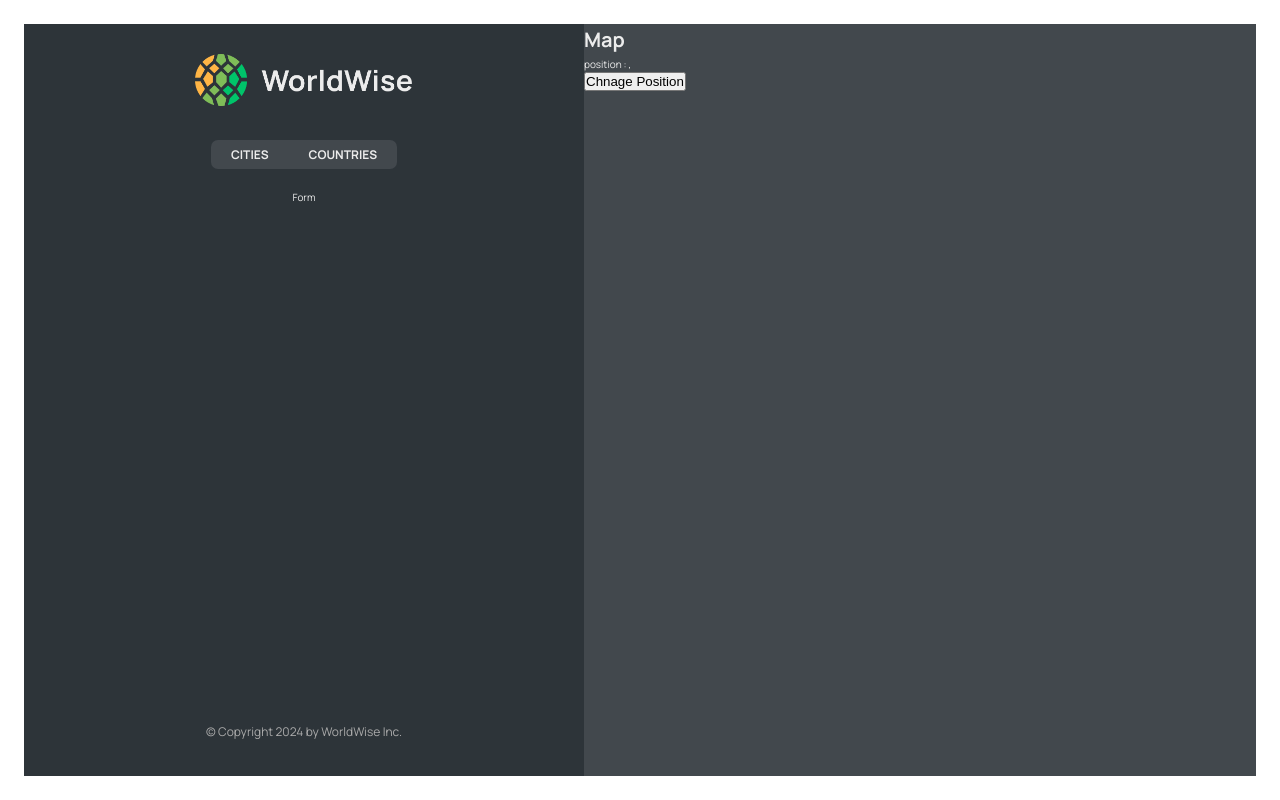
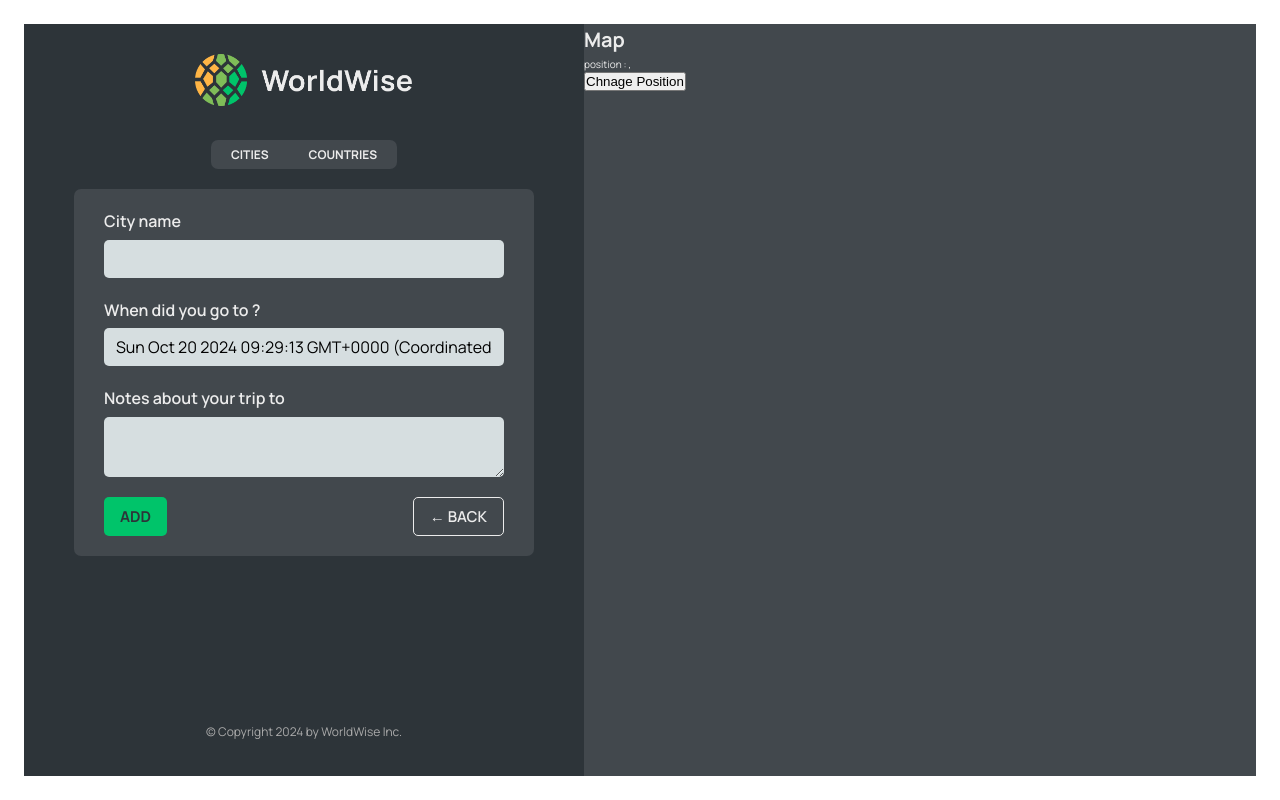
Before and after one commit to junaidwa/WorldWise_React, a React (Vite) app: page /app/form in a window 1280 px wide. Built offline with nearby package versions, Linux system fonts and the light colour scheme; data requests are answered from the project's data file.

Commit message:
Commited

```diff
--- a/src/App.jsx
+++ b/src/App.jsx
@@ -8,6 +8,7 @@ import Login from './pages/Login';
 import CityList from "./components/CityList";
 import CountryList from "./components/CountryList";
 import City from './components/City';
+import Form from './components/Form';
 
 
 import { useEffect, useState } from "react";
@@ -53,7 +54,7 @@ function App(){
             {/* Here we create a new Route for storing state in Url. For this first of all create new Route and link to it route. */}
              <Route  path="cities/:id" element={<City/>} />
             <Route  path="countries" element={<CountryList cities={cities} isLoading={isLoading}  />} />
-            <Route  path="form" element={<p>Form</p>} />
+            <Route  path="form" element={<Form />} />
 
             </Route>
 
--- /dev/null
+++ b/src/components/Button.jsx
@@ -0,0 +1,18 @@
+import PropTypes from 'prop-types';
+import styles from './Button.module.css';
+
+function Button({ children, onclick, type }) {
+    return (
+        <button onClick={onclick} className={`${styles.btn} ${styles[type]}`}>
+            {children}
+        </button>
+    );
+}
+
+Button.propTypes = {
+    children: PropTypes.node.isRequired,     // Ensures children are required and can be any renderable content
+    onclick: PropTypes.func.isRequired,       // Ensures onclick is a required function
+    type: PropTypes.string                    // Optional, but should be a string
+};
+
+export default Button;
--- a/src/components/Form.jsx
+++ b/src/components/Form.jsx
@@ -3,6 +3,8 @@
 import { useState } from "react";
 
 import styles from "./Form.module.css";
+import Button from "./Button";
+import { useNavigate } from "react-router-dom";
 
 export function convertToEmoji(countryCode) {
   const codePoints = countryCode
@@ -13,8 +15,9 @@ export function convertToEmoji(countryCode) {
 }
 
 function Form() {
+  const navigate = useNavigate();
   const [cityName, setCityName] = useState("");
-  const [country, setCountry] = useState("");
+  // const [country, setCountry] = useState("");
   const [date, setDate] = useState(new Date());
   const [notes, setNotes] = useState("");
 
@@ -49,8 +52,12 @@ function Form() {
       </div>
 
       <div className={styles.buttons}>
-        <button>Add</button>
-        <button>&larr; Back</button>
+        {/* <button>Add</button> */}
+        <Button type="primary" >Add</Button>
+        <Button type="back" onclick={(e)=>{
+            e.preventDefault();
+            navigate(-1);
+        }}>&larr; Back</Button>
       </div>
     </form>
   );
--- a/src/components/Map.jsx
+++ b/src/components/Map.jsx
@@ -1,11 +1,12 @@
-import { useSearchParams } from 'react-router-dom';
+import { useNavigate, useSearchParams } from 'react-router-dom';
 import styles from './Map.module.css';
 function Map(){
+    const navigate = useNavigate();
     const [searchParams,SetsearchParams]= useSearchParams();
     const lat = searchParams.get("lat");
     const lng = searchParams.get("lng");
     return(
-        <div className={styles.mapContainer}>
+        <div className={styles.mapContainer} onClick={()=> navigate("form")}>
             <h1>Map</h1>
             <p>position : {lat},{lng}</p>
 
```
